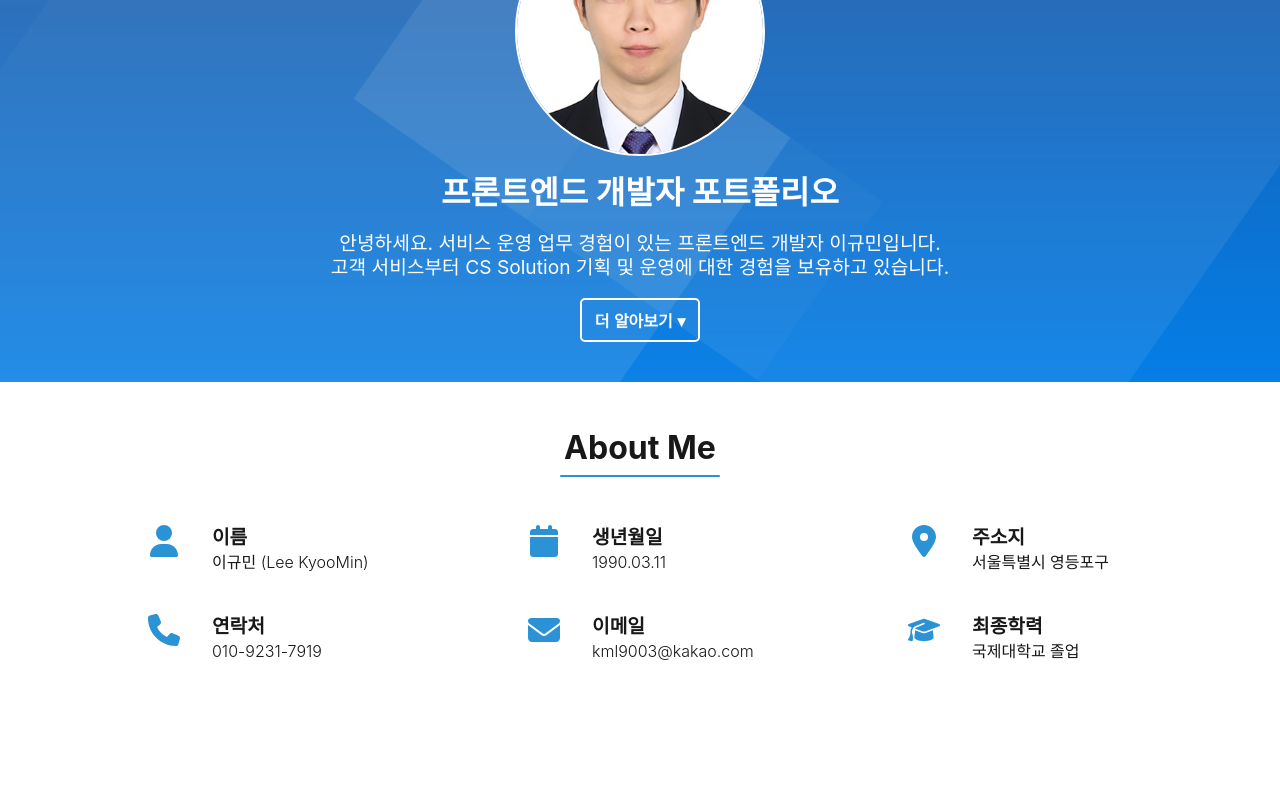
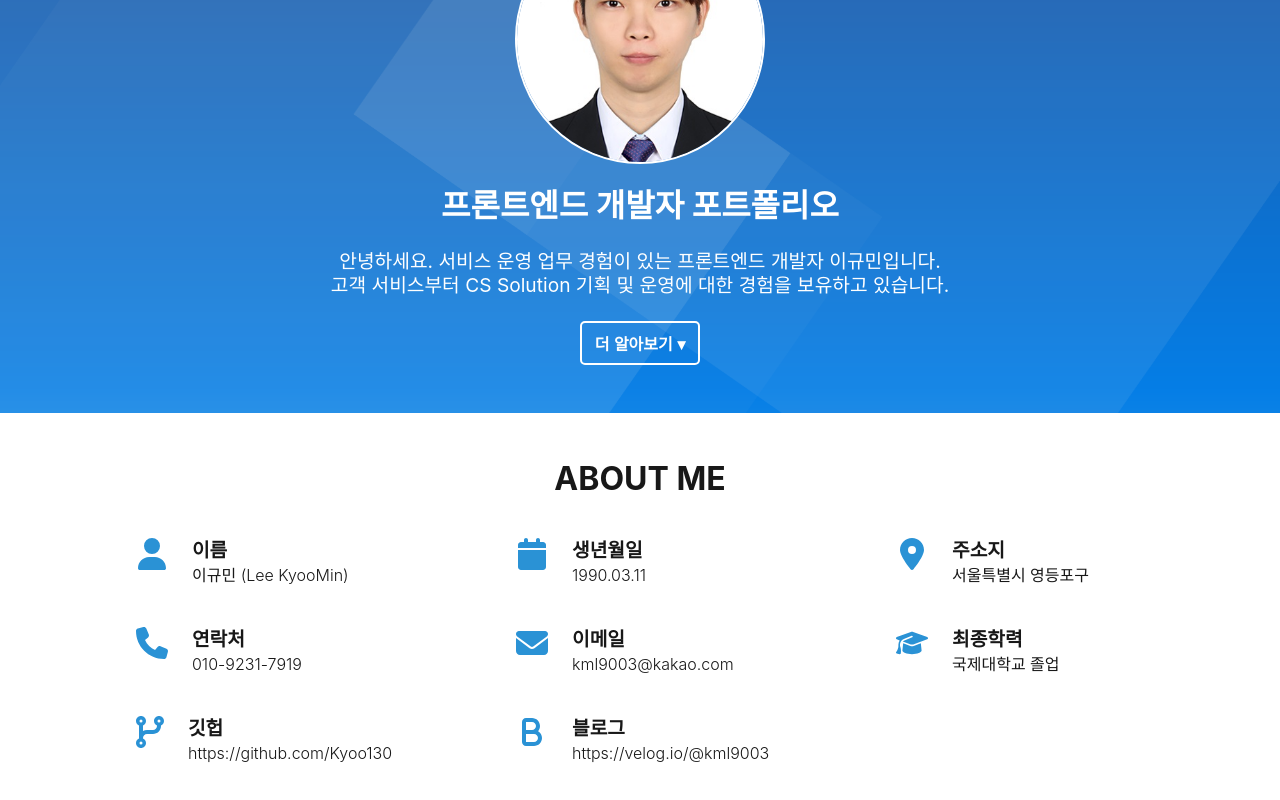
Before and after one commit to Kyoo130/Portfolio, a React (Create React App) app: page / in a window 1280 px wide. Shown: the part 208-1008 px from the top of the page. Before the commit the page ends 919 px from the top, so only its background shows below. Built offline with nearby package versions, Linux system fonts and the light colour scheme; a web font is replaced by a local one.

Commit message:
:lipstick: Home, About, Header 스타일 수정

```diff
--- a/src/components/About.jsx
+++ b/src/components/About.jsx
@@ -7,6 +7,8 @@ import {
   faPhone,
   faEnvelope,
   faGraduationCap,
+  faCodeBranch,
+  faB,
 } from "@fortawesome/free-solid-svg-icons";
 import { FontAwesomeIcon } from "@fortawesome/react-fontawesome";
 
@@ -20,17 +22,8 @@ const Title = styled.h2`
   text-align: center;
   font-size: 2rem;
   font-weight: bold;
-  margin-bottom: 3rem;
-
-  ::after {
-    content: "";
-    display: block;
-    width: 10rem;
-    height: 1.5px;
-    margin: 0.5rem auto 0;
-    border-radius: 5px;
-    background-color: #2a92d5;
-  }
+  margin-bottom: 2.5rem;
+  text-transform: uppercase;
 `;
 
 const AboutUl = styled.ul`
@@ -47,6 +40,13 @@ const AboutUl = styled.ul`
     flex-direction: inherit;
     justify-content: space-between;
     row-gap: 2.5rem;
+
+    :after {
+      display: block;
+      content: "";
+      width: 33.33%;
+      height: 100%;
+    }
   }
 `;
 
@@ -62,14 +62,15 @@ const AboutLi = styled.li`
 const AboutDiv = styled.div`
   display: flex;
   width: 100%;
-  max-width: 14rem;
+  max-width: 16.5rem;
   margin: 0 auto;
+  padding-left: 0.5rem;
 
   & svg {
     color: #2a92d5;
     width: 32px;
     height: 32px;
-    margin-right: 2rem;
+    margin-right: 1.5rem;
   }
 
   & p {
@@ -80,6 +81,10 @@ const AboutDiv = styled.div`
   & strong {
     font-size: 1.2rem;
     font-weight: 600;
+  }
+
+  & a:hover {
+    color: #2a92d5;
   }
 `;
 
@@ -148,6 +153,38 @@ const About = () => {
             </p>
           </AboutDiv>
         </AboutLi>
+        <AboutLi>
+          <AboutDiv>
+            <FontAwesomeIcon icon={faCodeBranch} />
+            <p>
+              <strong>깃헙</strong>
+              <br />
+              <a
+                href="https://github.com/Kyoo130"
+                target="_blank"
+                rel="noreferrer"
+              >
+                https://github.com/Kyoo130
+              </a>
+            </p>
+          </AboutDiv>
+        </AboutLi>
+        <AboutLi>
+          <AboutDiv>
+            <FontAwesomeIcon icon={faB} />
+            <p>
+              <strong>블로그</strong>
+              <br />
+              <a
+                href="https://velog.io/@kml9003"
+                target="_blank"
+                rel="noreferrer"
+              >
+                https://velog.io/@kml9003
+              </a>
+            </p>
+          </AboutDiv>
+        </AboutLi>
       </AboutUl>
     </AboutCont>
   );
--- a/src/components/Header.jsx
+++ b/src/components/Header.jsx
@@ -108,9 +108,8 @@ const Header = () => {
     { id: 0, title: "home" },
     { id: 1, title: "about" },
     { id: 2, title: "skills" },
-    { id: 3, title: "work" },
-    { id: 4, title: "testimonials" },
-    { id: 5, title: "contact" },
+    { id: 3, title: "projects" },
+    { id: 4, title: "career" },
   ];
 
   const [BtnInfo, setBtnInfo] = useState(true);
--- a/src/components/Home.jsx
+++ b/src/components/Home.jsx
@@ -3,6 +3,7 @@ import styled from "styled-components";
 
 const HomeCont = styled.section`
   background: url("/assets/homebackground_01.png") center/cover no-repeat;
+  padding: 3rem 0;
 
   & div {
     display: flex;
@@ -11,9 +12,8 @@ const HomeCont = styled.section`
     align-items: center;
     max-width: 1140px;
     margin: 0 auto;
-    padding: 2.5rem 0;
     color: #fff;
-    gap: 1.2rem;
+    gap: 1.5rem;
   }
 `;
 const Title = styled.h2`
```
